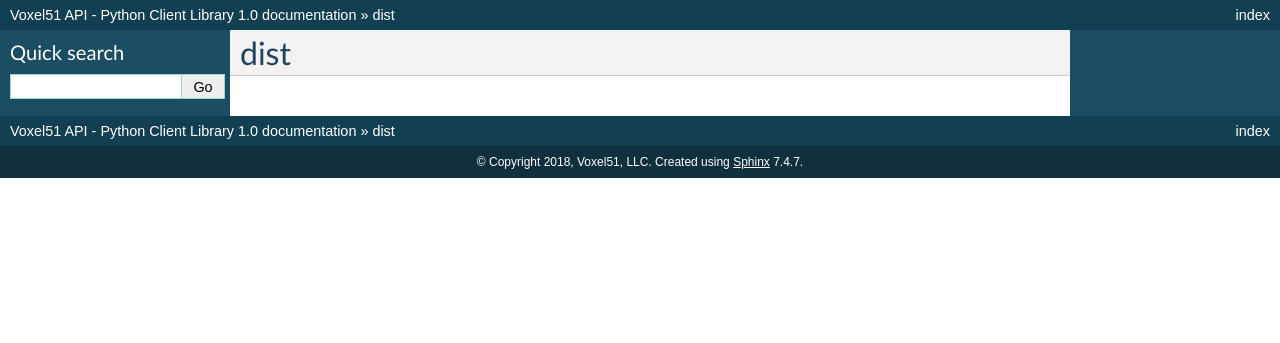
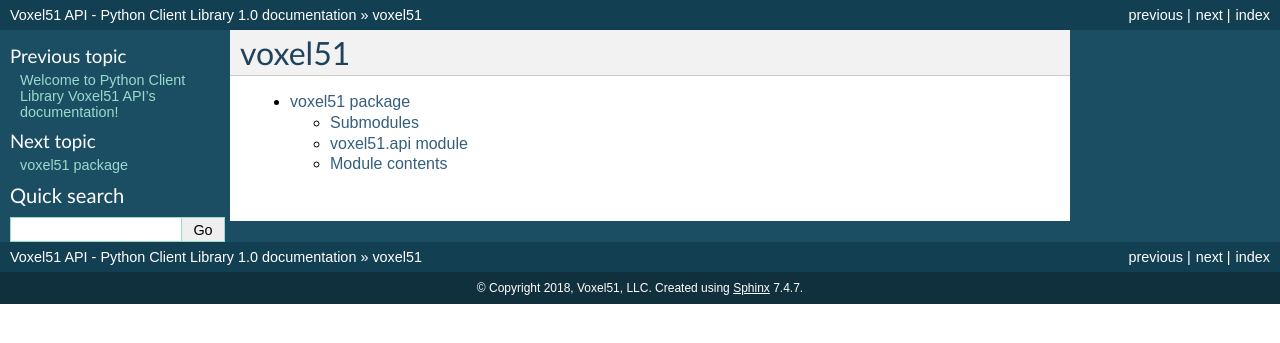
Before and after one commit to voxel51/api-py, a Sphinx documentation site: the page built from docs/source/modules.rst, in a window 1280 px wide. Shown: the top 343 px of the page. Built offline with Sphinx 7.4.7, drawn with Linux system fonts in a browser that asks for light colours.

Commit message:
Refactored. Sphinx document generation successful. Package must be pip installed before building docs.

```diff
--- a/docs/source/conf.py
+++ b/docs/source/conf.py
@@ -17,9 +17,9 @@
 # add these directories to sys.path here. If the directory is relative to the
 # documentation root, use os.path.abspath to make it absolute, like shown here.
 #
-# import os
-# import sys
-# sys.path.insert(0, os.path.abspath('.'))
+import os
+import sys
+sys.path.insert(0, os.path.abspath('../../voxel51'))
 
 
 # -- General configuration ------------------------------------------------
--- a/docs/source/index.rst
+++ b/docs/source/index.rst
@@ -10,7 +10,7 @@
    :maxdepth: 2
    :caption: Contents:
 
-
+   modules
 
 Indices and tables
 ==================
--- a/docs/source/modules.rst
+++ b/docs/source/modules.rst
@@ -1,5 +1,7 @@
-dist
-====
+voxel51
+=======
 
 .. toctree::
    :maxdepth: 4
+
+   voxel51
--- /dev/null
+++ b/docs/source/voxel51.rst
@@ -0,0 +1,22 @@
+voxel51 package
+===============
+
+Submodules
+----------
+
+voxel51\.api module
+-------------------
+
+.. automodule:: voxel51.api
+    :members:
+    :undoc-members:
+    :show-inheritance:
+
+
+Module contents
+---------------
+
+.. automodule:: voxel51
+    :members:
+    :undoc-members:
+    :show-inheritance:
```
Also changed, not shown: README.md (+20 -1 lines), voxel51/__init__.py (added, +8 -0 lines), LICENSE.txt.
